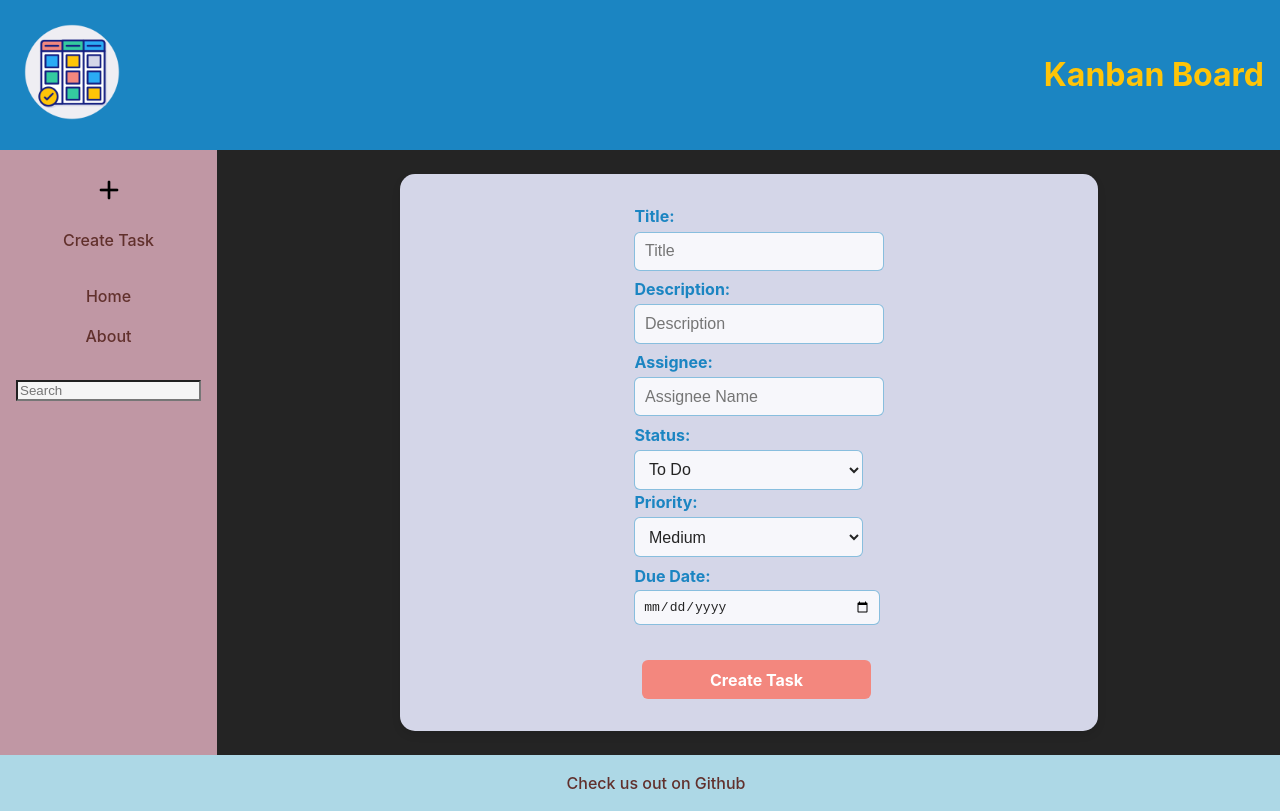
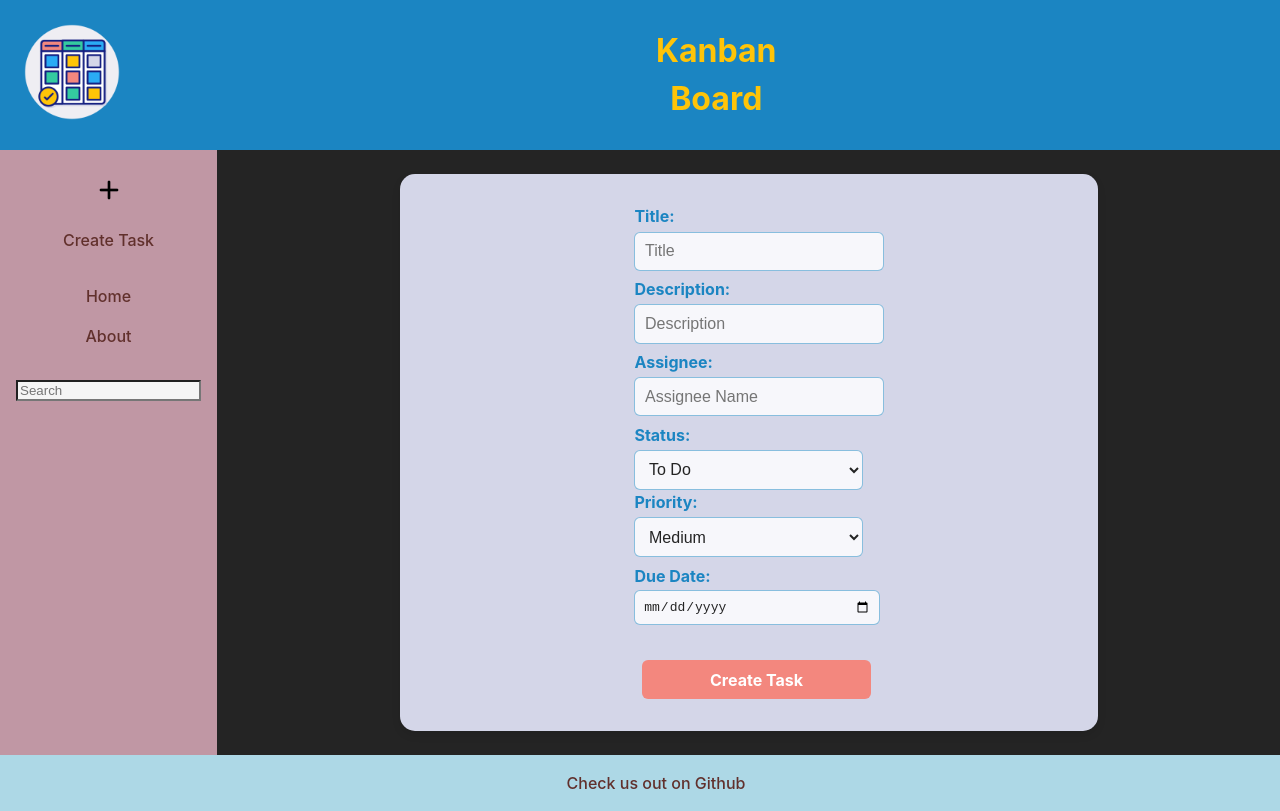
Before and after one commit to zee-fi/kanbanBoardApp, a React (Vite) app: page /CreateTask in a window 1280 px wide. Shown: the top 811 px of the page. Built offline with nearby package versions, Linux system fonts and the light colour scheme; no server answers; the HTML template or start-up script is replaced by a standard one.

Commit message:
centered title

```diff
--- a/src/index.css
+++ b/src/index.css
@@ -13,24 +13,10 @@
   -moz-osx-font-smoothing: grayscale;
 }
 
-#root {
-  text-align: center;
-}
-
-a {
-  font-weight: 500;
-  color: rgb(97, 48, 44);
-  text-decoration: inherit;
-  margin: 0.5em;
-}
-
-a:hover {
-  color: #535bf2;
-}
-
 body {
   margin: 0;
   height: 100vh;
+  text-align: center;
 }
 
 .navbar {
@@ -44,35 +30,27 @@ body {
 .navbar h1 {
   font-size: clamp(2em, 2.5vw, 3em);
   color: rgb(255, 196, 8);
-  margin: 0;
+  margin: 50%;
+  position: absolute;
 }
 
-button {
-  border-radius: 10px;
-  border: 1px solid transparent;
-  padding: 0.6em 1.2em;
-  font-size: 1em;
-  font-weight: 500;
-  font-family: inherit;
-  background-color:rgba(212, 214, 232, 0.619);
-  cursor: pointer;
-  transition: border-color 0.25s;
-  color: rgb(187, 111, 104);
-  margin: 0.5em;
+
+.logo {
+  height: auto;
+  width: 6em;
 }
 
-button:hover {
-  border-color: #646cff;
+.homeDiv {
+  display: flex;
+  justify-content: space-between;
+  height: 100%;
 }
 
-button:focus,
-button:focus-visible {
-  outline: 4px auto -webkit-focus-ring-color;
-}
-
-.logo {
-  height: 6em;
-  width: auto;
+.SidebarComponent {
+  padding: 1rem;
+  background-color: rgb(192, 151, 164);
+  display: flex;
+  flex-direction: column;
 }
 
 .kanban {
@@ -81,6 +59,13 @@ button:focus-visible {
   flex-wrap: wrap;
   width: 100%;
   margin: 2rem 0;
+}
+
+.listColumn {
+  background-color: rgb(212, 214, 232);
+  border-radius: 35px;
+  margin: 10px;
+  min-width: 30%;
 }
 
 .task, .taskDetails {
@@ -102,31 +87,23 @@ button:focus-visible {
   font-weight: bold;
 }
 
-.homeDiv {
-  display: flex;
-  justify-content: space-between;
-  height: 100%;
+
+a {
+  font-weight: 500;
+  color: rgb(97, 48, 44);
+  text-decoration: inherit;
+  margin: 0.5em;
+}
+
+a:hover {
+  color: #535bf2;
+}
 
 
-}
-
-.navbar {
-  display: flex;
-  flex-direction: row;
-  background-color: rgb(27, 133, 194);
-}
-
-.listColumn {
-  background-color: rgb(212, 214, 232);
-  border-radius: 35px;
-  margin: 10px;
-  min-width: 30%;
-
-}
 
 .taskDetails {
   width: 50%;
-  margin: 10em 20em;
+  margin: 8em 20em;
 }
 
 .listColumn h1 {
@@ -138,12 +115,6 @@ button:focus-visible {
   height: 2rem;
 }
 
-.SidebarComponent {
-  padding: 1rem;
-  background-color: rgb(192, 151, 164);
-  display: flex;
-  flex-direction: column;
-}
 
 .footer {
   width: 100%;
@@ -166,11 +137,6 @@ button:focus-visible {
   color: black;
   background-color: whitesmoke}
 
-
-.appjsx{
-  display: flex;
-  flex-direction: column;
-}
 
 
 .about section{
@@ -200,6 +166,28 @@ button:focus-visible {
 .members{
   display: flex;
   justify-content: center;
+}
+button {
+  border-radius: 10px;
+  border: 1px solid transparent;
+  padding: 0.6em 1.2em;
+  font-size: 1em;
+  font-weight: 500;
+  font-family: inherit;
+  background-color:rgba(212, 214, 232, 0.619);
+  cursor: pointer;
+  transition: border-color 0.25s;
+  color: rgb(187, 111, 104);
+  margin: 0.5em;
+}
+
+button:hover {
+  border-color: #646cff;
+}
+
+button:focus,
+button:focus-visible {
+  outline: 4px auto -webkit-focus-ring-color;
 }
 
 
```
